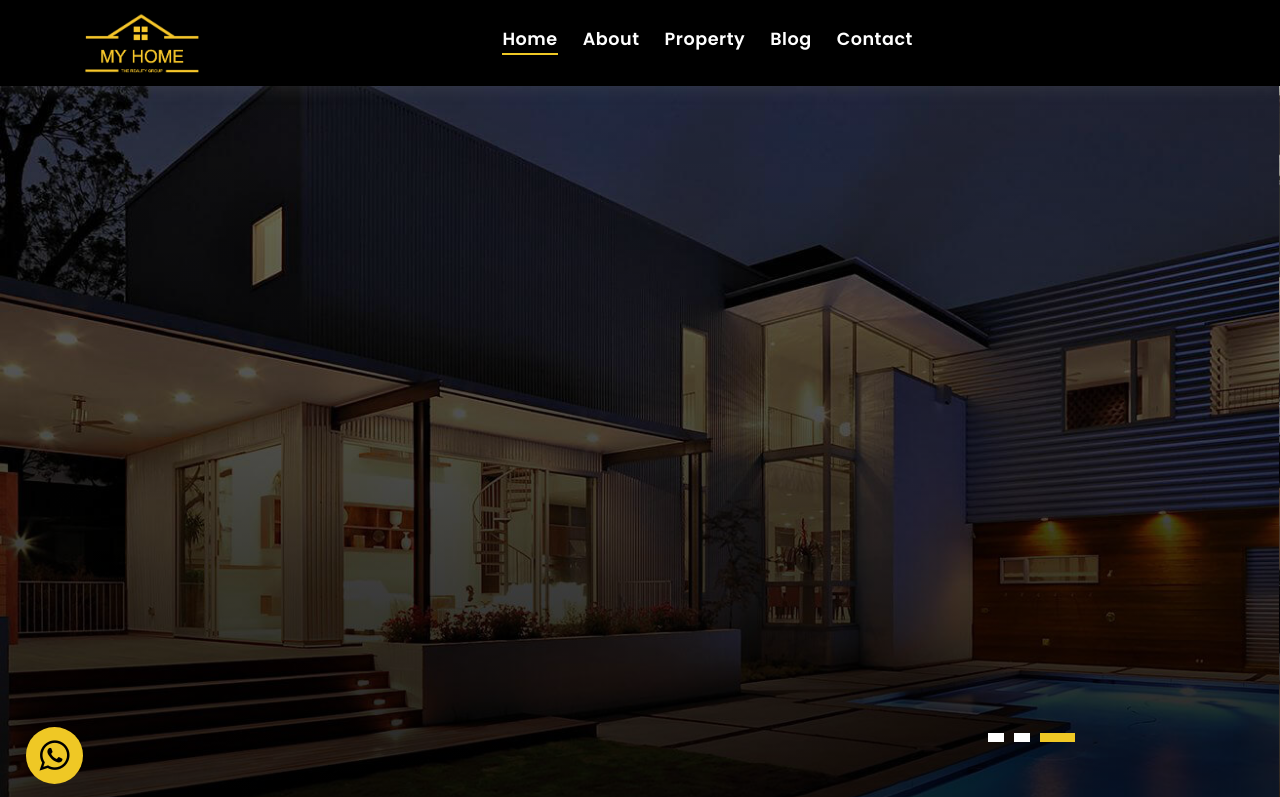
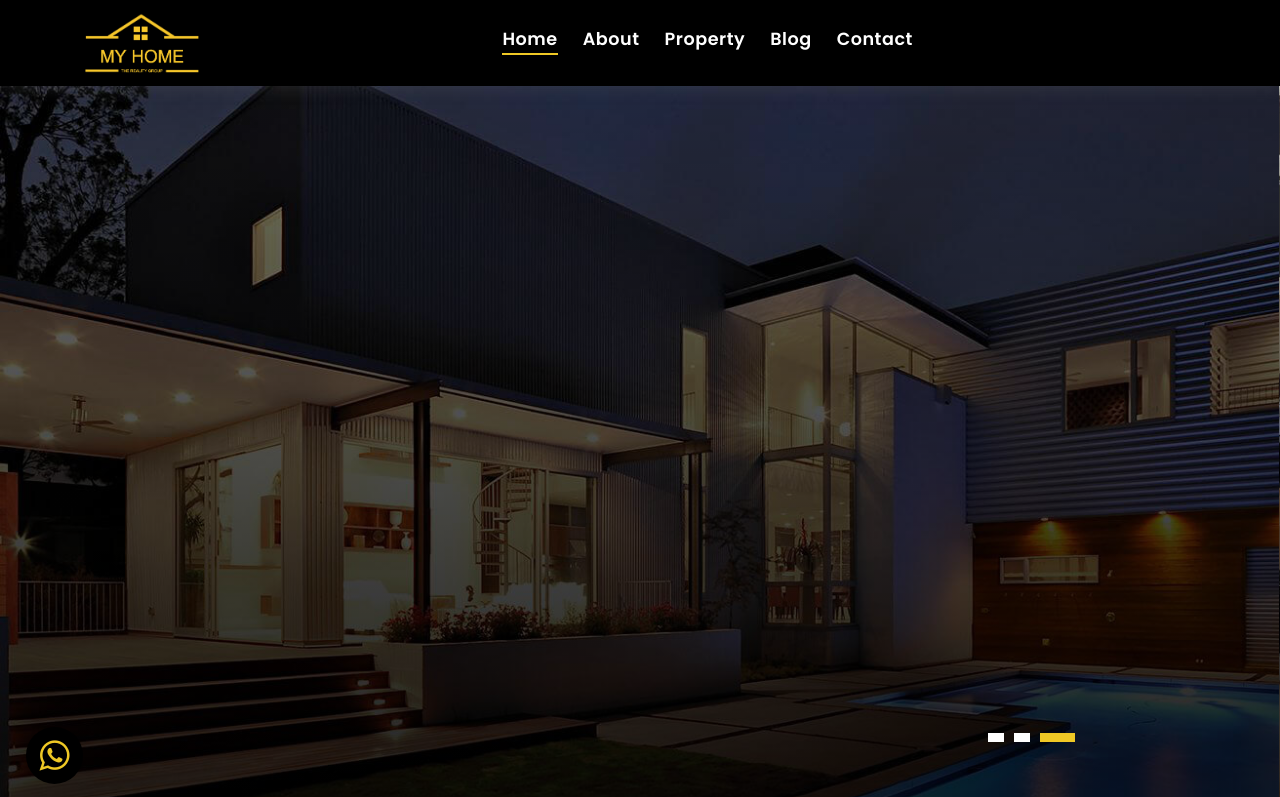
Before and after one commit to ganeshksn/myhomethereality, a plain HTML site: page index.html in a window 1280 px wide. In both pictures the pointer is over the icon 54 px from the left and 755 px from the top of the page. Shown: the top 797 px of the page. Drawn offline with Linux system fonts and the light colour scheme.

Commit message:
commit on main

```diff
--- a/css/style.css
+++ b/css/style.css
@@ -101,6 +101,10 @@ a:hover {
   font-size: 35px;
   border-radius: 50%;
   z-index: 999;
+}
+#whatsapp-sticky:hover {
+  color: #efc825;
+  background-color: #000000;
 }
 .text-brand {
   color: #efc825;
```
